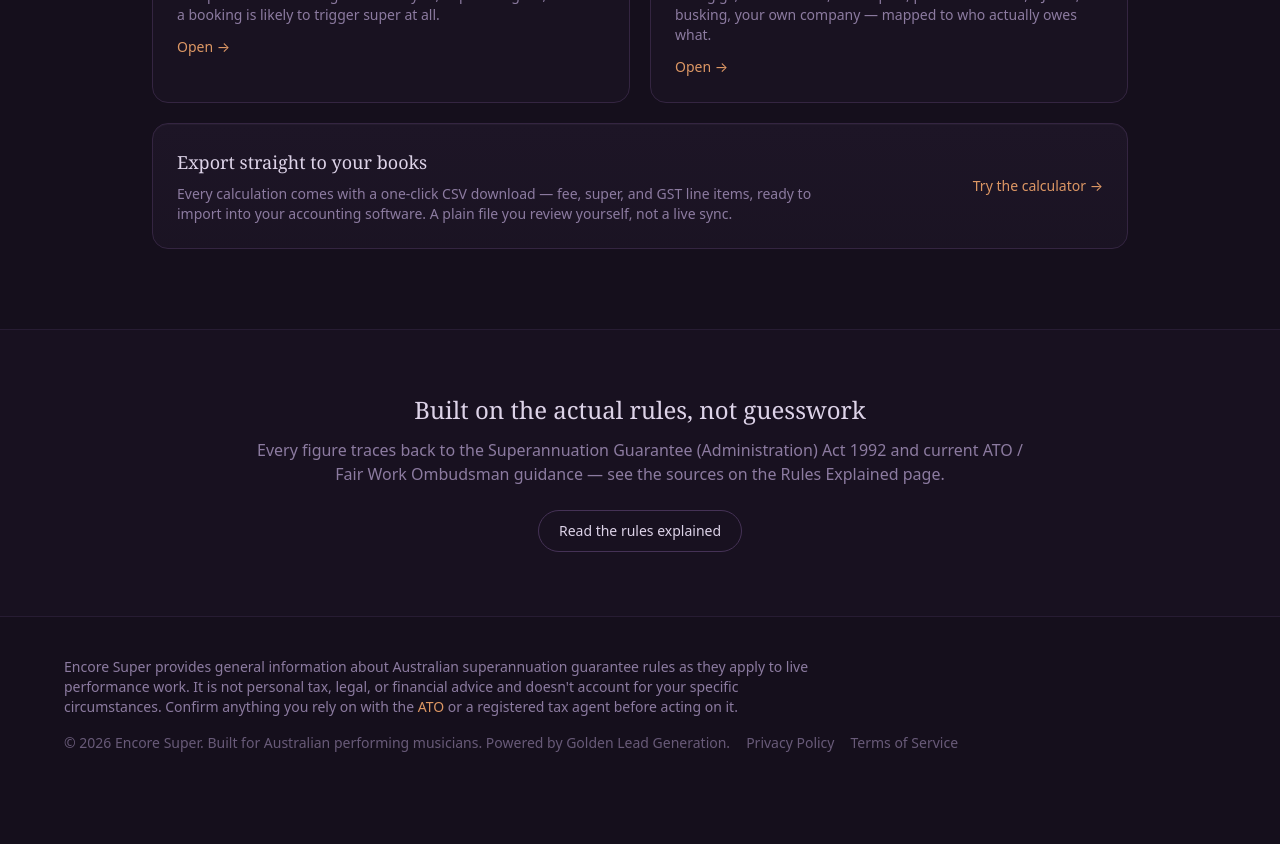
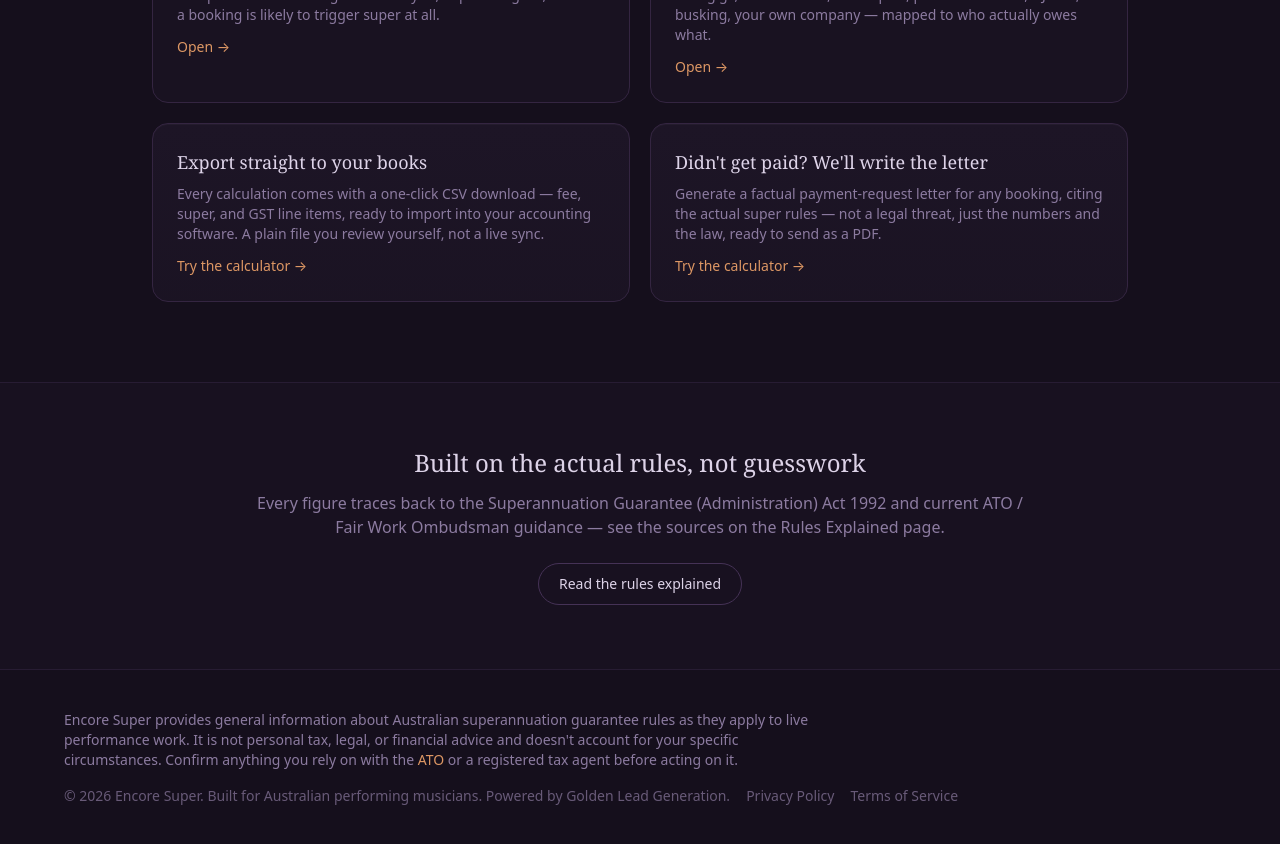
Before and after one commit to goldenleadgenerationau-art/Encore-Super, a React (Vite) app: page / in a window 1280 px wide. Shown: the part 940-1784 px from the top of the page. Before the commit the page ends 1733 px from the top, so only its background shows below. Built offline with nearby package versions, Linux system fonts and the light colour scheme; no server answers.

Commit message:
Promote the unpaid-super demand letter feature on Home and Pricing

```diff
--- a/src/components/Home.tsx
+++ b/src/components/Home.tsx
@@ -82,18 +82,29 @@ export function Home({ setView }: { setView: (v: View) => void }) {
           ))}
         </div>
 
-        <Card className="mt-5 cursor-pointer border-copper-400/30 bg-gradient-to-b from-plum-900 to-plum-900/40 transition-colors hover:border-copper-400/50">
-          <button onClick={() => setView('calculator')} className="w-full text-left sm:flex sm:items-center sm:justify-between sm:gap-6">
-            <div>
+        <div className="mt-5 grid gap-5 sm:grid-cols-2">
+          <Card className="cursor-pointer border-copper-400/30 bg-gradient-to-b from-plum-900 to-plum-900/40 transition-colors hover:border-copper-400/50">
+            <button onClick={() => setView('calculator')} className="w-full text-left">
               <h2 className="font-display text-lg text-plum-100">Export straight to your books</h2>
-              <p className="mt-2 max-w-2xl text-sm text-plum-400">
+              <p className="mt-2 text-sm text-plum-400">
                 Every calculation comes with a one-click CSV download — fee, super, and GST line items, ready
                 to import into your accounting software. A plain file you review yourself, not a live sync.
               </p>
-            </div>
-            <span className="mt-3 inline-block shrink-0 text-sm text-copper-400 sm:mt-0">Try the calculator →</span>
-          </button>
-        </Card>
+              <span className="mt-3 inline-block text-sm text-copper-400">Try the calculator →</span>
+            </button>
+          </Card>
+
+          <Card className="cursor-pointer border-copper-400/30 bg-gradient-to-b from-plum-900 to-plum-900/40 transition-colors hover:border-copper-400/50">
+            <button onClick={() => setView('calculator')} className="w-full text-left">
+              <h2 className="font-display text-lg text-plum-100">Didn't get paid? We'll write the letter</h2>
+              <p className="mt-2 text-sm text-plum-400">
+                Generate a factual payment-request letter for any booking, citing the actual super rules —
+                not a legal threat, just the numbers and the law, ready to send as a PDF.
+              </p>
+              <span className="mt-3 inline-block text-sm text-copper-400">Try the calculator →</span>
+            </button>
+          </Card>
+        </div>
       </section>
 
       <section className="border-t border-plum-800 bg-plum-900/40 px-6 py-16">
--- a/src/components/Pricing.tsx
+++ b/src/components/Pricing.tsx
@@ -15,6 +15,7 @@ const included = [
   'Payday Deadline Tracker for every booking',
   'A saved Band Roster so you never re-type member details for a gig again',
   'CSV export of every calculation, ready for your accounting software',
+  'One-click unpaid super demand letter (PDF) for any booking — cites the actual rules, ready to send',
   'Rule updates as ATO/Fair Work guidance changes, included for as long as you subscribe',
 ]
 
```
